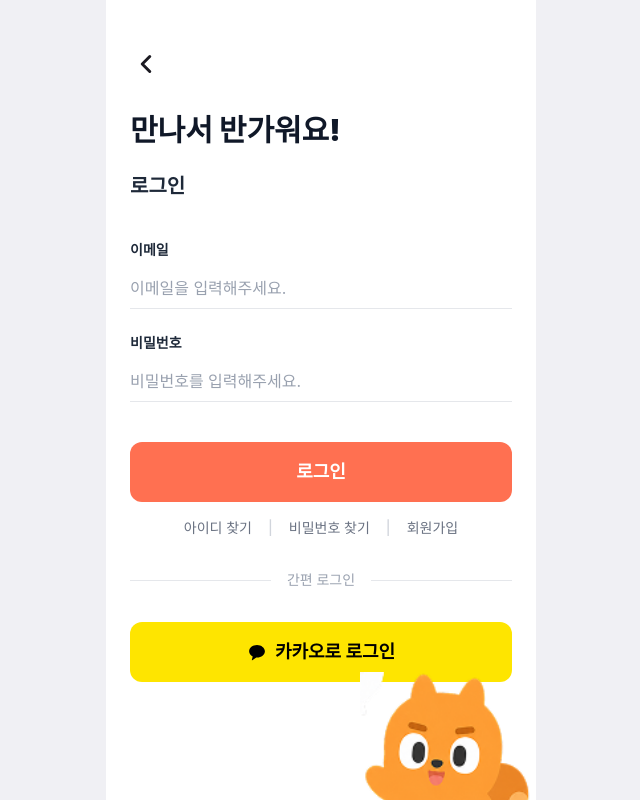
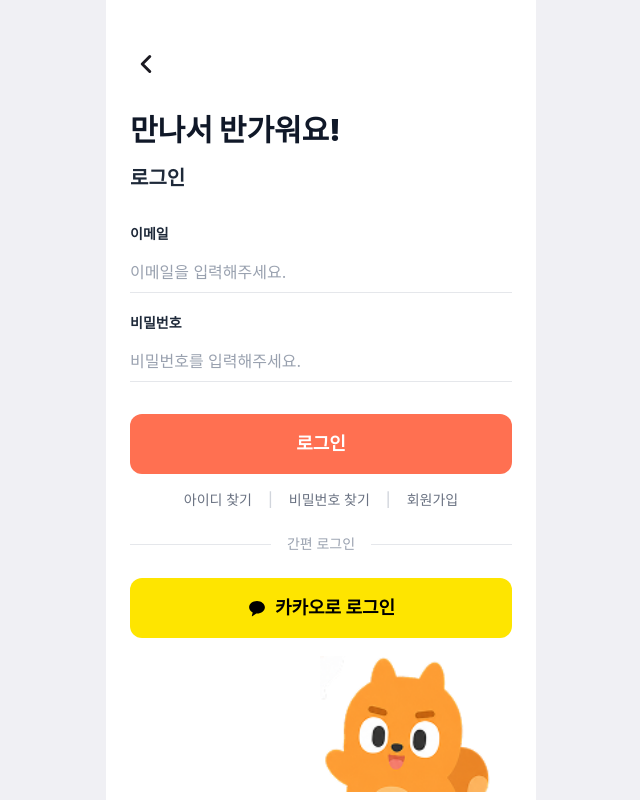
Before and after one commit to mrainbeat/Agaddon, a React (Vite) app in the folder project/: page /login in a window 1280 px wide. Shown: the whole page, without its empty margins (319-959 px from the left). Built offline with nearby package versions, Linux system fonts and the light colour scheme; no server answers.

Commit message:
[Feat] 온보딩, 로그인 로고 삽입

```diff
--- a/project/src/pages/LoginPage.jsx
+++ b/project/src/pages/LoginPage.jsx
@@ -1,6 +1,7 @@
 import { useState } from "react";
 import { useNavigate } from "react-router-dom";
 import logincharacterImg from "../assets/logincharacter.png"; // 이미지 위치에 따라 경로 확인
+import Logo from "../assets/Logo.svg";
 
 // 환경변수에서 API 베이스 URL 불러오기
 const BASE_URL =
@@ -56,7 +57,10 @@
   };
 
   return (
-    <div className="relative mx-auto flex h-dvh w-full max-w-[430px] flex-col overflow-y-auto overflow-x-hidden bg-white px-6 pt-12 pb-6">
+    /* h-dvh와 overflow-hidden으로 화면을 딱 맞추고 스크롤 방지 */
+    <div className="mx-auto flex h-dvh w-full max-w-[430px] flex-col overflow-hidden bg-white px-6 pt-12">
+      {/* 상단 콘텐츠 래퍼 (유연한 공간 활용을 위해 flex-col 유지) */}
+      <div className="flex w-full flex-col">
         {/* 뒤로가기 버튼 */}
         <button
           onClick={() => navigate(-1)}
@@ -80,15 +84,17 @@
         </button>
 
         {/* 헤더 타이틀 */}
-      <div className="mb-10">
-        <h1 className="text-3xl font-black text-gray-900">만나서 반가워요!</h1>
-        <h2 className="mt-6 text-xl font-bold text-gray-800">로그인</h2>
+        <div className="mb-8">
+          <h1 className="text-3xl font-black text-gray-900">
+            만나서 반가워요!
+          </h1>
+          <h2 className="mt-4 text-xl font-bold text-gray-800">로그인</h2>
         </div>
 
         {/* 일반 로그인 폼 */}
         <form onSubmit={handleLogin} className="flex w-full flex-col">
           {/* 이메일 입력 */}
-        <div className="mb-6 flex flex-col">
+          <div className="mb-5 flex flex-col">
             <label
               className="mb-2 text-sm font-bold text-gray-800"
               htmlFor="email"
@@ -107,7 +113,7 @@
           </div>
 
           {/* 비밀번호 입력 */}
-        <div className="mb-10 flex flex-col">
+          <div className="mb-8 flex flex-col">
             <label
               className="mb-2 text-sm font-bold text-gray-800"
               htmlFor="password"
@@ -150,7 +156,7 @@
         </div>
 
         {/* 간편 로그인 구분선 */}
-      <div className="my-8 flex items-center justify-center">
+        <div className="my-6 flex items-center justify-center">
           <hr className="w-full border-gray-200" />
           <span className="shrink-0 px-4 text-sm font-medium text-gray-400">
             간편 로그인
@@ -169,13 +175,15 @@
           </svg>
           <span>카카오로 로그인</span>
         </button>
+      </div>
 
       {/* 우측 하단 캐릭터 */}
-      <div className="absolute -bottom-2 -right-4 w-40 sm:w-48 pointer-events-none">
+      {/* mt-auto를 사용하여 상단 콘텐츠 아래 남는 공간을 모두 밀어내어 자연스럽게 하단에 배치 */}
+      <div className="mt-auto flex w-full justify-end pointer-events-none -mr-4 pb-2">
         <img
           src={logincharacterImg}
           alt="로그인 캐릭터"
-          className="w-full object-contain"
+          className="w-40 sm:w-48 object-contain"
         />
       </div>
     </div>
--- a/project/src/pages/OnboardingPage.jsx
+++ b/project/src/pages/OnboardingPage.jsx
@@ -1,40 +1,42 @@
 import { useNavigate } from "react-router-dom";
-import characterImg from "../assets/character.png";
+import Logo from "../assets/Logo.svg"; // 로고 이미지
+import characterImg from "../assets/character.png"; // 하단 캐릭터 이미지 (경로/파일명 확인해주세요!)
 
 export default function OnboardingPage() {
   const navigate = useNavigate();
 
   return (
-    // 전체 컨테이너를 화면 높이(h-dvh)에 딱 맞추고 스크롤 방지(overflow-hidden)
-    <div className="relative mx-auto flex h-dvh w-full max-w-[430px] flex-col bg-white px-6 pt-16 sm:pt-24 overflow-hidden">
-      {/* 1. 상단 텍스트 영역 (크기 고정) */}
-      <div className="shrink-0 flex flex-col items-center text-center">
-        <h1 className="text-5xl font-black tracking-tight text-black">
-          텅장이
-        </h1>
-        <p className="mt-3 text-lg font-medium text-gray-700">
-          너는 사고 싶고, 나는 살고 싶어
-        </p>
-      </div>
+    /* h-dvh와 overflow-hidden으로 스크롤 방지 및 한 화면 고정 */
+    <div className="font-['RiaSans'] mx-auto flex h-dvh w-full max-w-[430px] flex-col items-center overflow-hidden bg-white px-6">
+      {/* 1. 상단 여백 (화면 비율에 맞춰 자동 조절) */}
+      <div className="flex-[0.8] w-full"></div>
 
-      {/* 2. 시작하기 버튼 영역 (크기 고정, 캐릭터 위로 띄움) */}
-      <div className="mt-10 w-full shrink-0 z-10">
+      {/* 2. 메인 콘텐츠 (로고 + 텍스트 + 버튼) */}
+      <div className="flex w-full flex-col z-10">
+        {/* 로고 & 서브타이틀 (우측 정렬 느낌을 살리기 위해 items-end 사용) */}
+        <div className="flex flex-col items-end self-center">
+          <img src={Logo} alt="텅장이 로고" className="w-56 object-contain" />
+        </div>
+
+        {/* 시작하기 버튼 */}
         <button
-          type="button"
           onClick={() => navigate("/login")}
-          className="w-full rounded-2xl bg-[#FF7051] py-4 text-center text-lg font-bold text-white shadow-sm transition-transform active:scale-[0.98]"
+          className="mt-16 w-full rounded-xl bg-[#FF7051] py-4 text-center text-lg font-bold text-white transition-transform active:scale-[0.98]"
         >
           시작하기
         </button>
       </div>
 
-      {/* 3. 하단 캐릭터 영역 (남는 공간 모두 차지, 화면 크기에 맞춰 비율 자동 조절) */}
-      <div className="flex w-full flex-1 items-end justify-center min-h-0 mt-2">
+      {/* 3. 중간 여백 (버튼과 캐릭터 사이 공간 유연하게 확보) */}
+      <div className="w-full h-6"></div>
+
+      {/* 4. 하단 캐릭터 (화면 바닥에 밀착 및 살짝 잘리는 연출) */}
+      <div className="w-full flex justify-center mt-auto pointer-events-none">
         <img
           src={characterImg}
-          alt="텅장이 캐릭터"
-          // 너비 한계를 풀고(w-[130%]), 높이는 남은 공간에 꽉 차게(h-full) 설정하여 캐릭터를 키움
-          className="w-[130%] max-w-[400px] h-full object-contain object-bottom"
+          alt="온보딩 캐릭터"
+          /* translate-y-4를 주어 원본 사진처럼 밑부분이 자연스럽게 화면 밖으로 잘리게 연출 */
+          className="w-11/12 max-w-[320px] object-cover translate-y-4"
         />
       </div>
     </div>
```
Also changed, not shown: project/src/assets/Logo.svg (added). Lines whose indentation alone changed are shown as unchanged.
